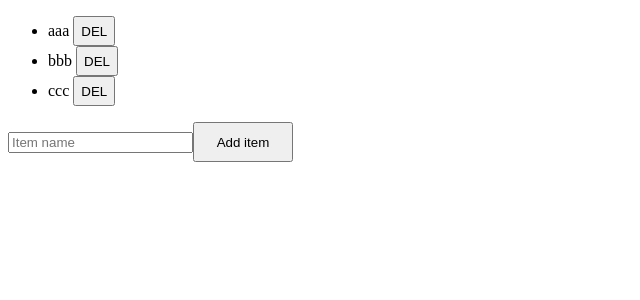
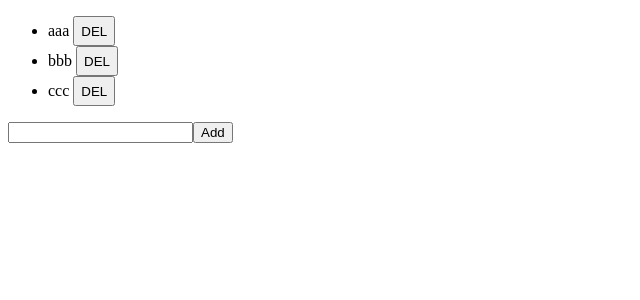
Before and after one commit to slawek367/vue_training, a Vue app in the folder my-app/: page / in a window 1280 px wide. Shown: the top 300 px of the page, without its empty margins (0-640 px from the left). Built offline with nearby package versions, Linux system fonts and the light colour scheme.

Commit message:
[#2.3] add form

```diff
--- a/my-app/package.json
+++ b/my-app/package.json
@@ -8,7 +8,9 @@
     "lint": "vue-cli-service lint"
   },
   "dependencies": {
-    "vue": "^2.5.17"
+    "vee-validate": "^2.1.0-beta.8",
+    "vue": "^2.5.17",
+    "vue-uuid": "^1.0.0"
   },
   "devDependencies": {
     "@vue/cli-plugin-babel": "^3.0.1",
--- a/my-app/src/App.vue
+++ b/my-app/src/App.vue
@@ -1,15 +1,27 @@
 <template>
     <div id="app">
         <ul>
-            <li v-for="item in itemList"> {{item.name}} <button class="button2" v-bind:id="item.id" @click="removeItem(item.id)">DEL</button> </li>
+            <li v-for="item in itemList" :key="item.id"> {{item.name}} <button class="button2" v-bind:id="item.id" @click="removeItem(item.id)">DEL</button> </li>
         </ul>
-        <input v-model="itemName" placeholder="Item name">
-        <button id="button1" @click="addItem()">Add item</button>
+        <form @submit.prevent="onSubmit()">
+            <input
+                name="itemName"
+                v-model="itemName"
+                v-validate="'required|min:3'"
+            >
+            <button>Add</button>
+            <div v-show="errors.has('itemName')">
+                {{ errors.first('itemName') }}
+            </div>
+        </form>
     </div>
 </template>
 
 <script>
-import HelloWorld from "./components/HelloWorld.vue";
+import uuid from 'uuid/v4';
+import VeeValidate from 'vee-validate';
+import Vue from 'vue';
+Vue.use(VeeValidate);
 
 export default {
   name: "#app",
@@ -31,6 +43,19 @@ export default {
     removeItem(itemId) {
       console.log(itemId);
       this.itemList = this.itemList.filter(el => el.id !== itemId);
+    },
+    onSubmit() {
+      this.$validator.validateAll().then(result => {
+        if (!result) {
+          return;
+        }
+        this.itemList.push({
+          id: uuid(),
+          name: this.itemName
+        });
+        this.itemName = "";
+        this.$validator.reset();
+      });
     }
   }
 };
```
Also changed, not shown: 1 other file (tests, documents, lock files or other folders).
